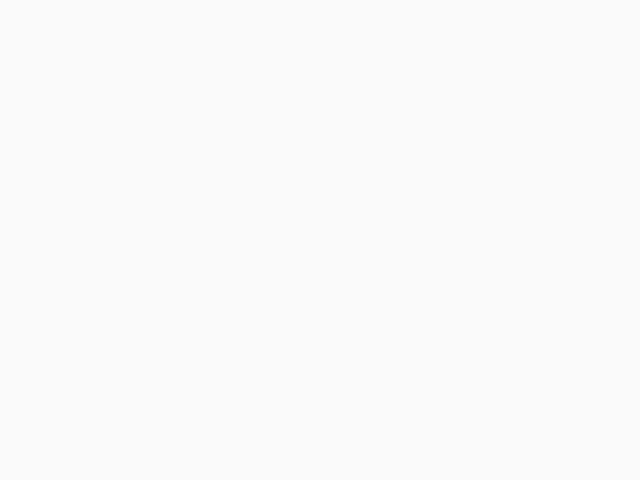
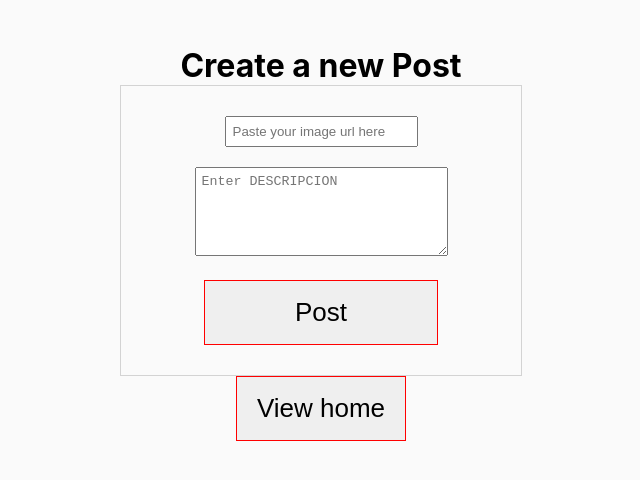
Before and after one commit to santy-ramirez/instagram-clon, a React (Vite) app: page /post in a window 1280 px wide. Before the commit this address had no page. Shown: the top 480 px of the page, without its empty margins (319-959 px from the left). Built offline with nearby package versions, Linux system fonts and the light colour scheme.

Commit message:
best route

```diff
--- a/src/App.jsx
+++ b/src/App.jsx
@@ -18,8 +18,8 @@ return (
 
    <BrowserRouter>
     <Routes>
-      <Route path="/instagram-clon/" element={<AppConteiner/>} />
-      <Route path="/instagram-clon/post" element={<PostForm/>} />
+      <Route path="/" element={<AppConteiner/>} />
+      <Route path="/post" element={<PostForm/>} />
 
     </Routes>
   </BrowserRouter>
--- a/src/Components/PostForm.jsx
+++ b/src/Components/PostForm.jsx
@@ -43,7 +43,7 @@ let getImage = useRef('');
          <br /><br />
          <button className='postbtn'>Post</button>
       </form>
-      <a href="/instagram-clon/">
+      <a href="/">
         <button className= 'gallery'>
           View home
         </button>
--- a/vite.config.js
+++ b/vite.config.js
@@ -3,6 +3,6 @@ import react from '@vitejs/plugin-react'
 
 // https://vitejs.dev/config/
 export default defineConfig({
-   base: '/instagram-clon/',
+
   plugins: [react()]
 })
```
Also changed, not shown: 1 other file (tests, documents, lock files or other folders).
